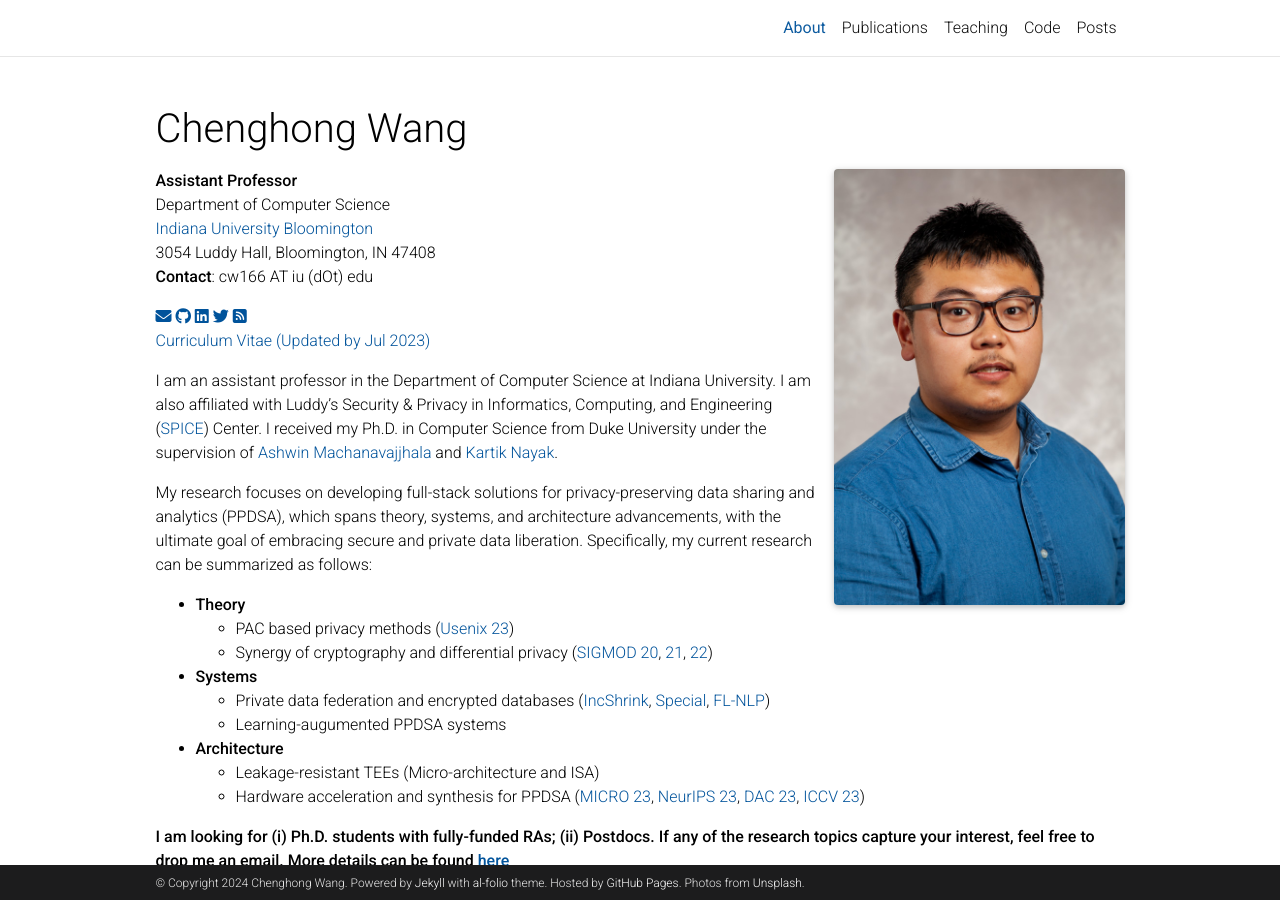
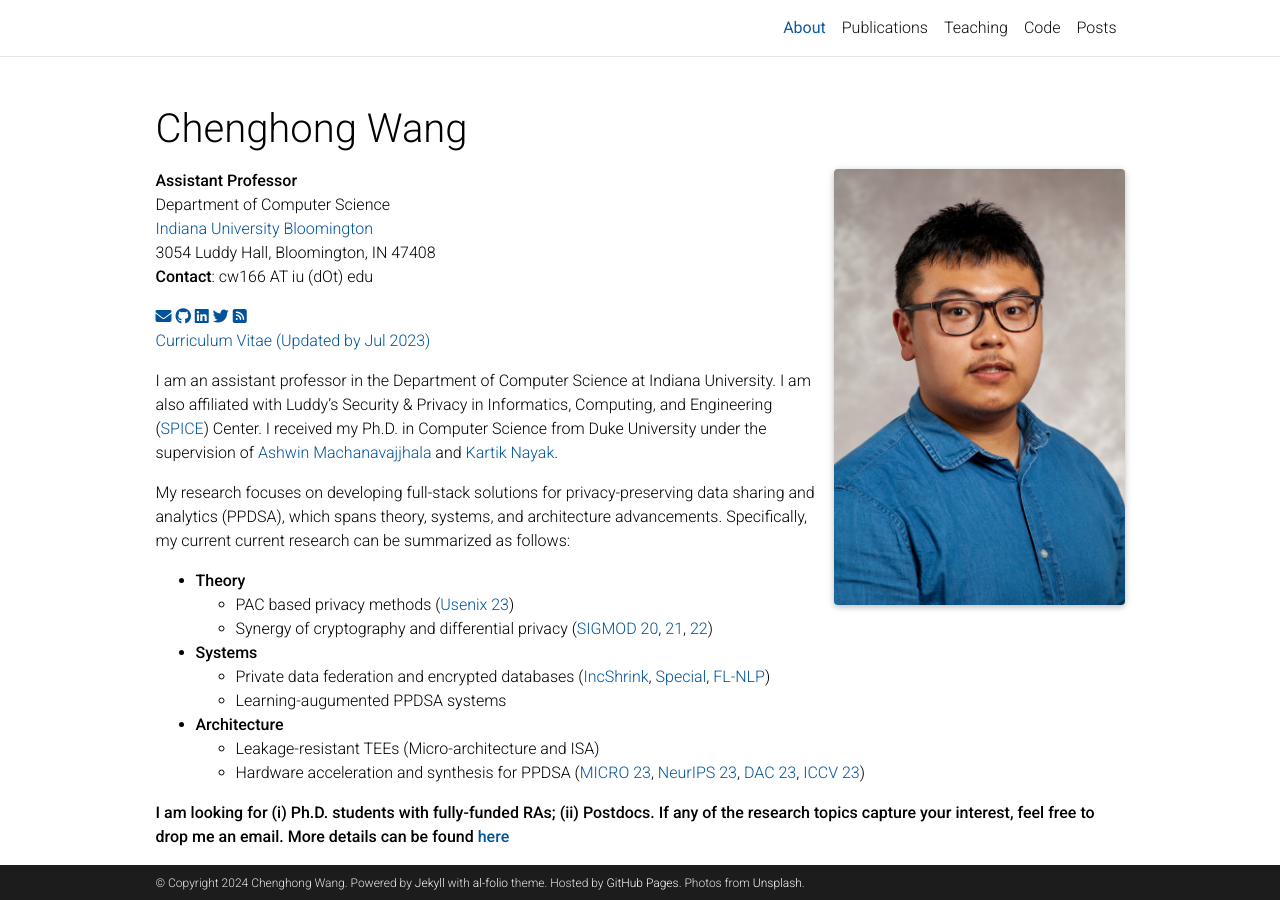
Before and after one commit to lovingmage/lovingmage.github.io, a Jekyll site: the page built from _pages/about.md, in a window 1280 px wide and 900 px high. Built offline with Jekyll 4.4.1, drawn with Linux system fonts in a browser that asks for light colours; full-size pictures stand in for the smaller copies a plugin makes; comment, search, counter and statistics services are not loaded; a style sheet for code colours, icons or effects is not loaded.

Commit message:
Update about.md

```diff
--- a/_pages/about.md
+++ b/_pages/about.md
@@ -33,7 +33,7 @@ Department of Computer Science\
 I am an assistant professor in the Department of Computer Science at Indiana University. I am also affiliated with Luddy’s Security & Privacy in Informatics, Computing, and Engineering ([SPICE](https://spice.luddy.indiana.edu/)) Center. I received my Ph.D. in Computer Science from Duke University under the supervision of [Ashwin Machanavajjhala](https://users.cs.duke.edu/~ashwin/) and [Kartik Nayak](https://users.cs.duke.edu/~kartik/).
 
 
-My research focuses on developing full-stack solutions for privacy-preserving data sharing and analytics (PPDSA), which spans theory, systems, and architecture advancements, with the ultimate goal of embracing secure and private data liberation. Specifically, my current research can be summarized as follows:
+My research focuses on developing full-stack solutions for privacy-preserving data sharing and analytics (PPDSA), which spans theory, systems, and architecture advancements. Specifically, my current current research can be summarized as follows:
 
 - **Theory**
   - PAC based privacy methods ([Usenix 23](https://www.usenix.org/conference/usenixsecurity23/presentation/wang-chenghong))
```
